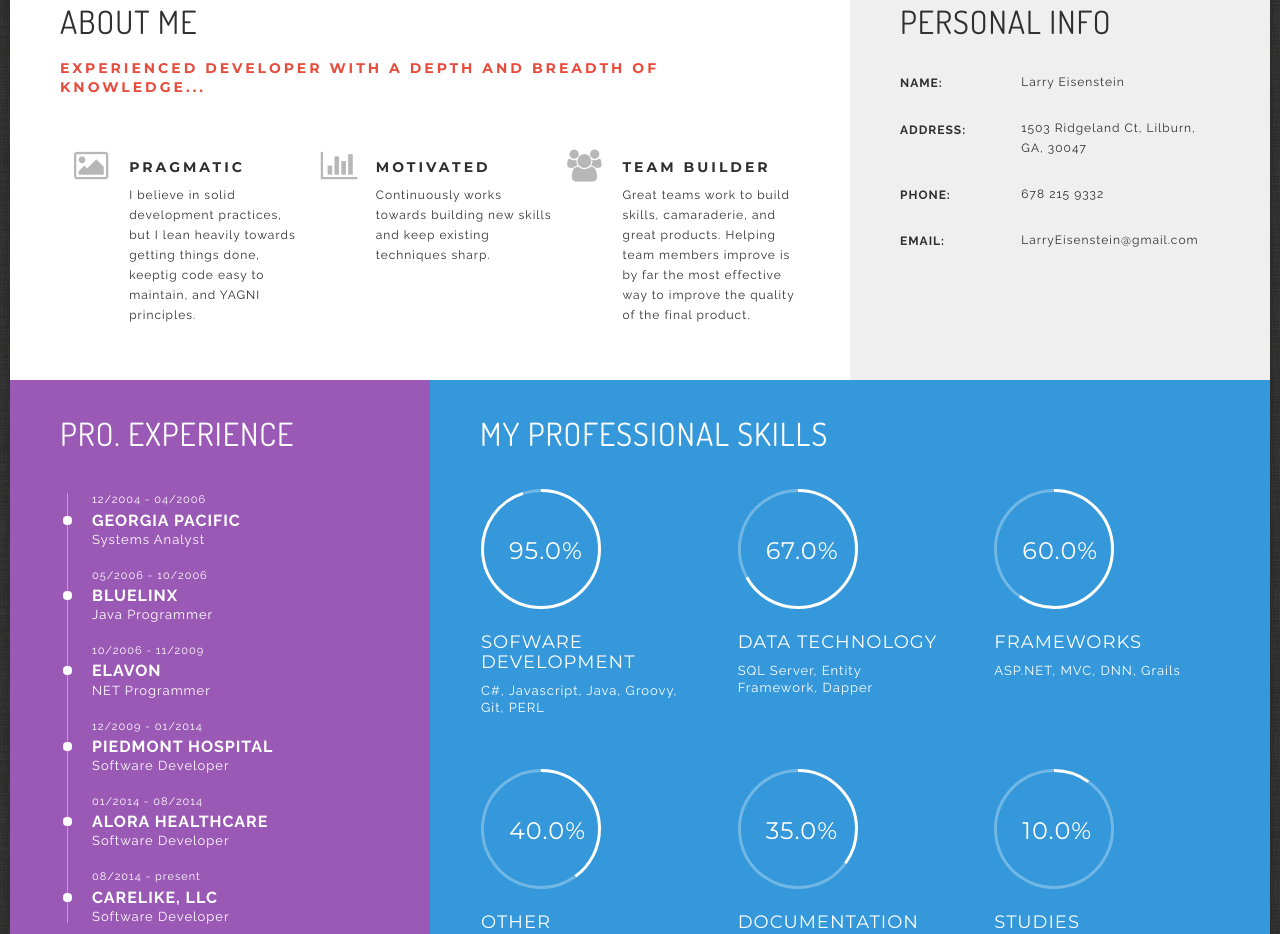
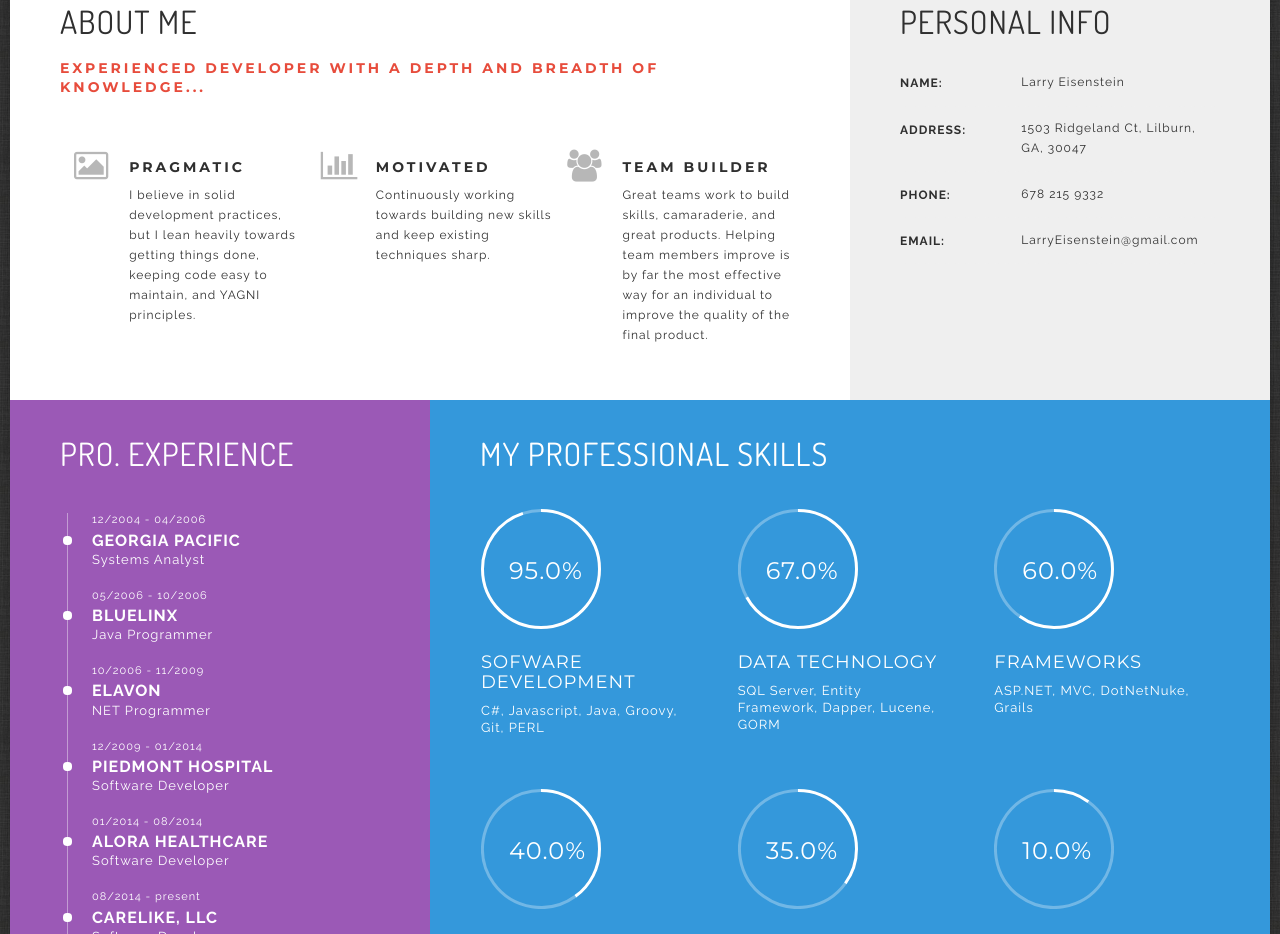
Before and after one commit to leisenstein/eisenstein-us-2, a plain HTML site: page index.html in a window 1280 px wide. Shown: the part 408-1342 px from the top of the page. Drawn offline with Linux system fonts and the light colour scheme.

Commit message:
Content update

```diff
--- a/index.html
+++ b/index.html
@@ -140,7 +140,7 @@
                         <div class="col-sm-11 col-md-9">
                            <h5 class="font-accident-one-bold uppercase">Pragmatic</h5>
                            <p class="small">
-                              I believe in solid development practices, but I lean heavily towards getting things done, keeptig code easy to maintain, and YAGNI principles.
+                              I believe in solid development practices, but I lean heavily towards getting things done, keeping code easy to maintain, and YAGNI principles.
 
                            </p>
                         </div>
@@ -153,7 +153,7 @@
                         <div class="col-sm-11 col-md-9">
                            <h5 class="font-accident-one-bold uppercase">Motivated</h5>
                            <p class="small">
-                              Continuously works towards building new skills and keep existing techniques sharp.
+                              Continuously working towards building new skills and keep existing techniques sharp.
                            </p>
                         </div>
                      </div>
@@ -165,7 +165,7 @@
                         <div class="col-sm-11 col-md-9">
                            <h5 class="font-accident-one-bold uppercase">Team Builder</h5>
                            <p class="small">
-                              Great teams work to build skills, camaraderie, and great products. Helping team members improve is by far the most effective way to improve the quality of the final product.
+                              Great teams work to build skills, camaraderie, and great products. Helping team members improve is by far the most effective way for an individual to improve the quality of the final product.
                            </p>
                         </div>
                      </div>
@@ -285,7 +285,7 @@
                            <div></div>
                            <h4 class="font-accident-one-normal uppercase">Data Technology</h4>
                            <p class="font-regular-normal">
-                              SQL Server, Entity Framework, Dapper
+                              SQL Server, Entity Framework, Dapper, Lucene, GORM
                            </p>
 
                         </div>
@@ -297,7 +297,7 @@
                            <div></div>
                            <h4 class="font-accident-one-normal uppercase">Frameworks</h4>
                            <p class="font-regular-normal">
-                              ASP.NET, MVC, DNN, Grails
+                              ASP.NET, MVC, DotNetNuke, Grails
                            </p>
 
                         </div>
```
